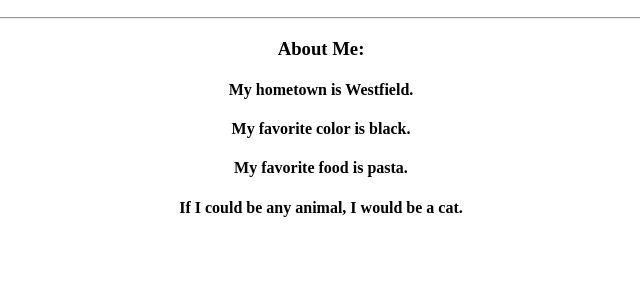
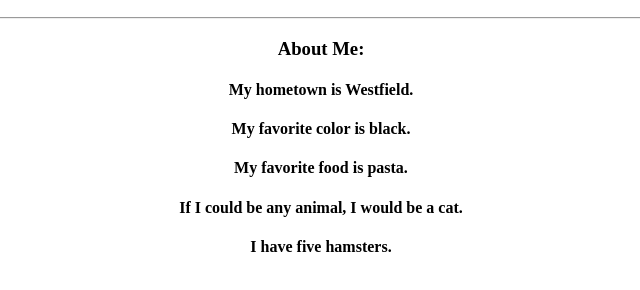
Before and after one commit to aliddle168/Profile, a plain HTML site: page index.html in a window 1280 px wide. Shown: the part 110-400 px from the top of the page, without its empty margins (319-959 px from the left). Drawn offline with Linux system fonts and the light colour scheme.

Commit message:
add hampter

```diff
--- a/index.html
+++ b/index.html
@@ -15,6 +15,7 @@
 					<h4>My favorite color is black.</h4>
 					<h4>My favorite food is pasta.</h4>
 					<h4>If I could be any animal, I would be a cat.</h4>
+                    <h4>I have five hamsters.</h4>
 			</div>
 		  </body>
 		</html>
```
